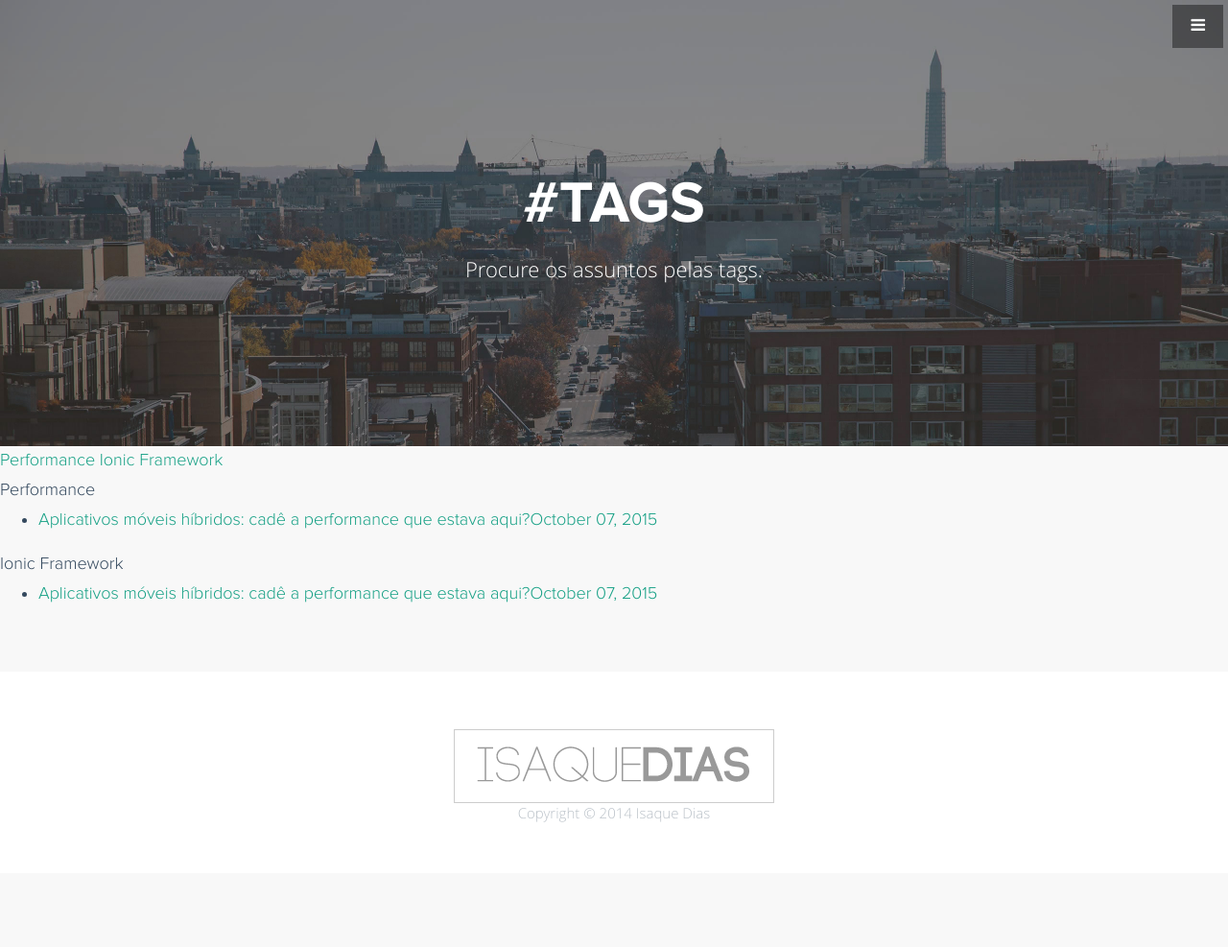
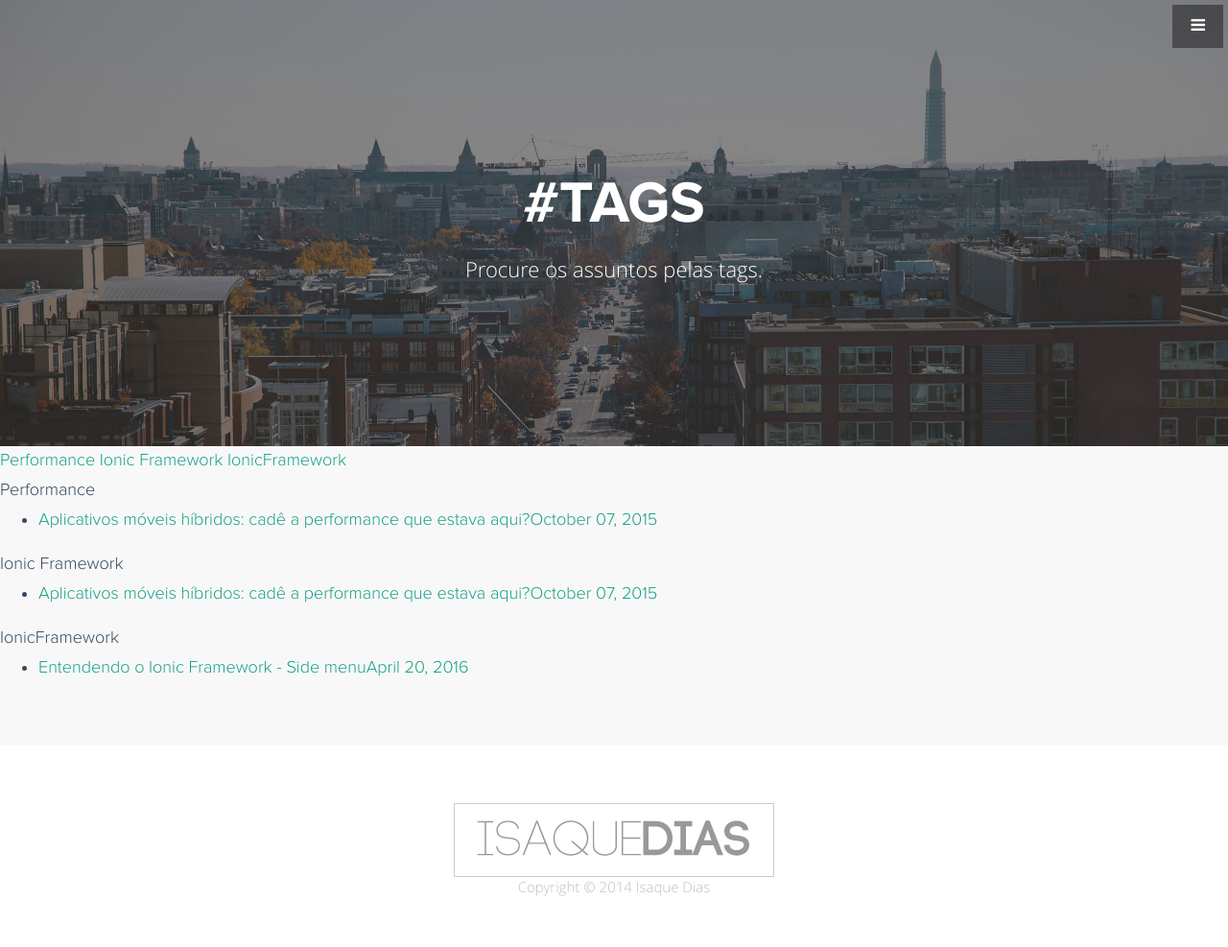
Before and after one commit to isaquediasm/isaquediasm.github.io, a Jekyll site: the page built from tags.html, in a window 1280 px wide. Shown: the whole page at 96% size. Built offline with Jekyll 4.4.1, drawn with Linux system fonts in a browser that asks for light colours; before the commit the page ends 910 px from its top, so only the background shows below that.

Commit message:
tags updated

```diff
--- a/_posts/2016-04-20-entendendo-o-ionic-framework---side-menu.md
+++ b/_posts/2016-04-20-entendendo-o-ionic-framework---side-menu.md
@@ -5,6 +5,7 @@ date: 2016-04-20 09:10:58
 image: '/assets/img/entendendo-o-ionic-framework-side-menu/sidemenu.png'
 description: "Não basta apenas utilizar os componentes. Para construir apps ainda melhores, é necessário entender o funcionamento do framework que será usado."
 tags:
+- IonicFramework
 categories:
 twitter_text: 'Entenda como funciona o Side Menu do Ionic Framework'
 ---
```
